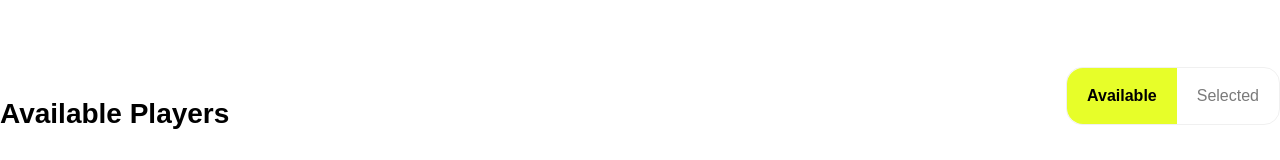
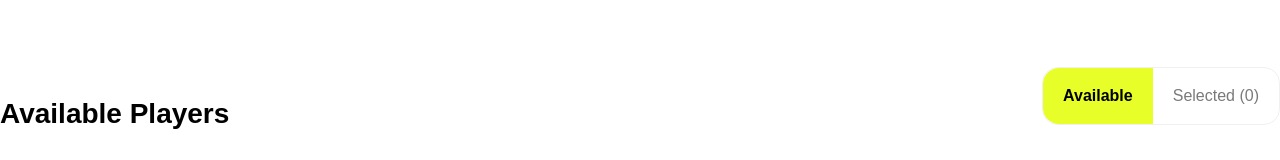
Before and after one commit to AsifUllahSazzad/BPL-Dream-11, a React (Vite) app: page / in a window 1280 px wide. Shown: the part 561-721 px from the top of the page. Built offline with nearby package versions, Linux system fonts and the light colour scheme.

Commit message:
Update player data display

```diff
--- a/src/components/Players/Players.jsx
+++ b/src/components/Players/Players.jsx
@@ -42,7 +42,7 @@ const Players = () => {
 
                     <button
                     onClick={() => setActiveBtn('selected')}
-                    className={`cursor-pointer px-5 py-4 transition hover:text-black ${activeBtn==='selected' && ("bg-[#E7FE29] font-bold text-black rounded-tr-2xl rounded-br-2xl")}`}>Selected {}</button>
+                    className={`cursor-pointer px-5 py-4 transition hover:text-black ${activeBtn==='selected' && ("bg-[#E7FE29] font-bold text-black rounded-tr-2xl rounded-br-2xl")}`}>Selected ({selectedPlayers.length})</button>
                 </div>
             </div>
 
```
